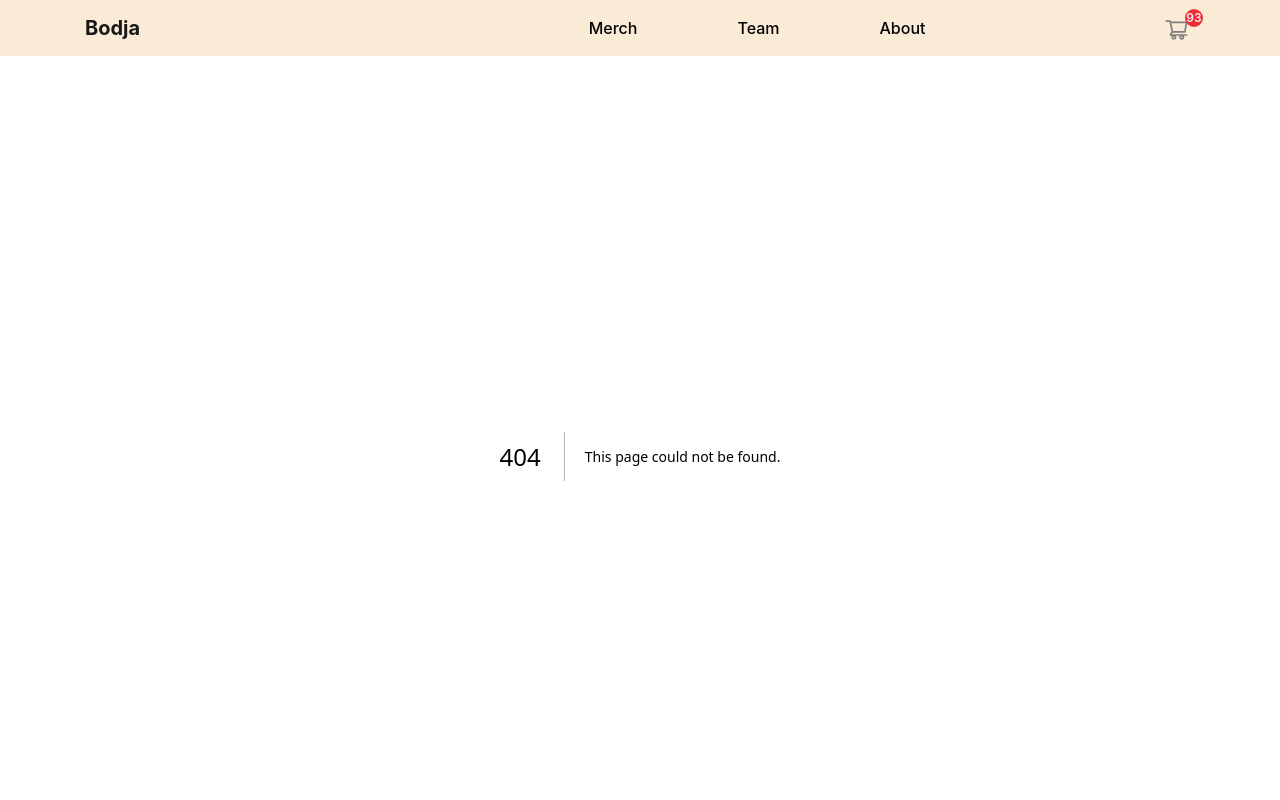
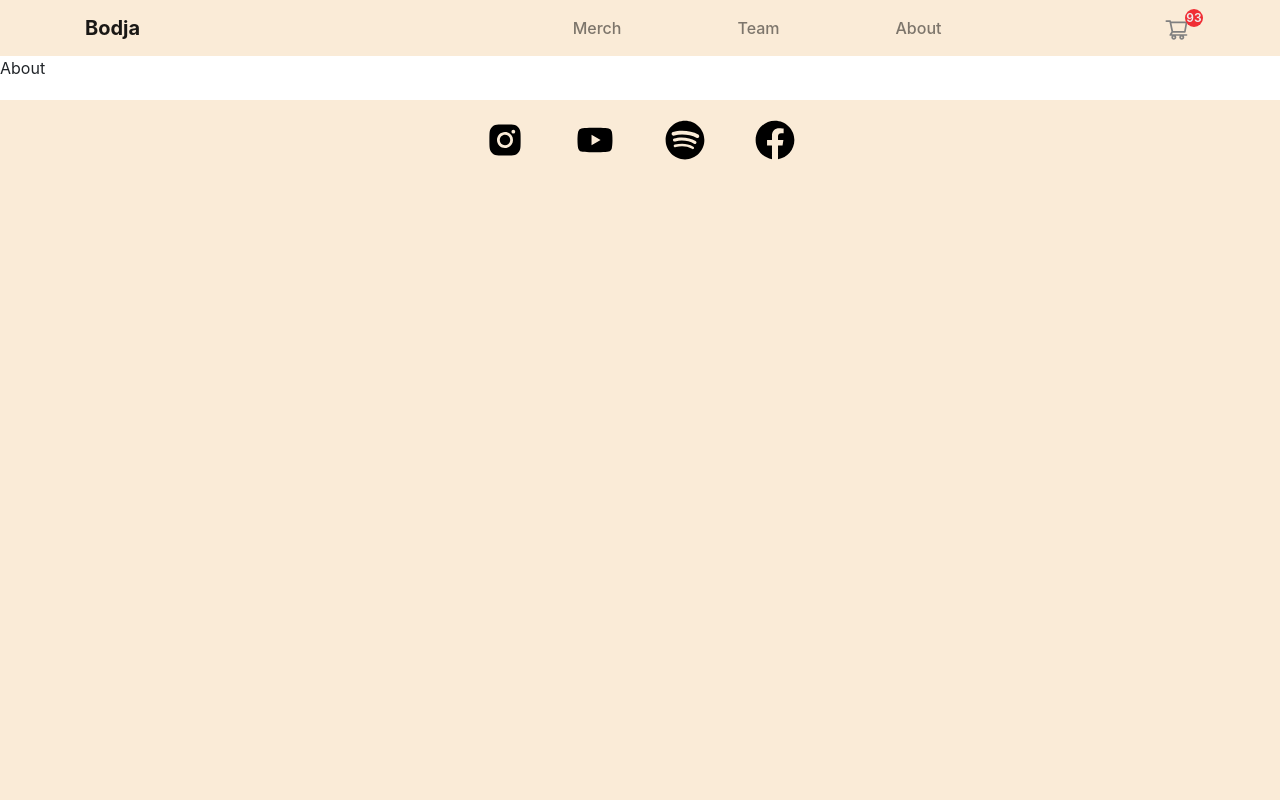
Before and after one commit to shedup/bodja, a Next.js app: page /about in a window 1280 px wide. Before the commit this address had no page. Shown: the top 800 px of the page. Built offline with nearby package versions, Linux system fonts and the light colour scheme.

Commit message:
adding templates for about and team pages, finally figured out how to link

```diff
--- a/components/CustomNavbar.jsx
+++ b/components/CustomNavbar.jsx
@@ -1,3 +1,4 @@
+import Link from "next/link";
 import React from "react";
 import Container from "react-bootstrap/Container";
 import Nav from "react-bootstrap/Nav";
@@ -16,15 +17,15 @@ function CustomNavbar() {
             <Navbar.Toggle aria-controls="basic-navbar-nav" />
             <Navbar.Collapse id="basic-navbar-nav">
               <Nav className="me-auto" style={{ marginLeft: "200px" }}>
-                <a className="litems" href="/">
+                <Nav.Link className="litems" href="/">
                   Merch
-                </a>
-                <a className="litems" href="#">
+                </Nav.Link>
+                <Nav.Link className="litems" href="/team">
                   Team
-                </a>
-                <a className="litems" href="#">
+                </Nav.Link>
+                <Nav.Link className="litems" href="/about">
                   About
-                </a>
+                </Nav.Link>
               </Nav>
             </Navbar.Collapse>
           </div>
--- /dev/null
+++ b/pages/about.jsx
@@ -0,0 +1,7 @@
+import React from "react";
+
+const About = () => {
+  return <div>About</div>;
+};
+
+export default About;
--- a/styles/globals.css
+++ b/styles/globals.css
@@ -1,3 +1,6 @@
+html {
+  background-color: antiquewhite;
+}
 /* global styles names */
 .heading {
   text-align: center;
```
Also changed, not shown: pages/team.jsx (added, +7 -0 lines).
